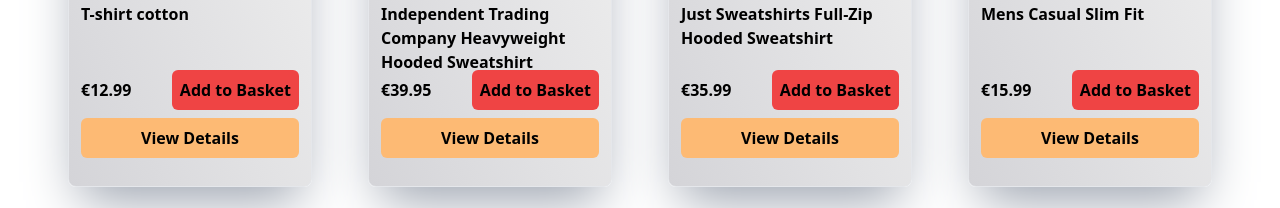
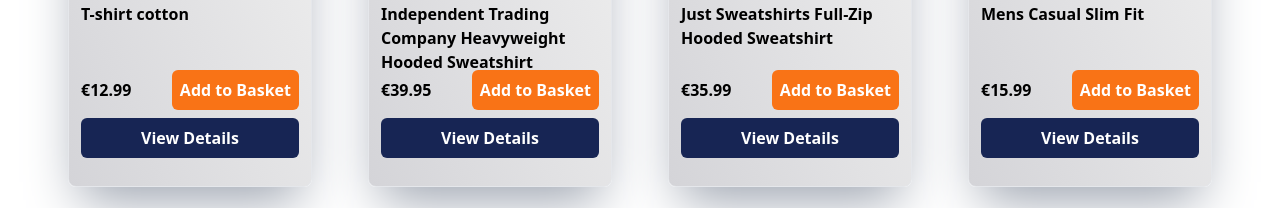
Before and after one commit to zahraRostami1999/shop-app, a React (Vite) app in the folder shop-app/: page /Products in a window 1280 px wide. Shown: the part 503-711 px from the top of the page. Built offline with nearby package versions, Linux system fonts and the light colour scheme; data requests are answered from the project's data file.

Commit message:
edit Card conponent: change btn colors to orange and dark blue

```diff
--- a/shop-app/src/components/card/Card.jsx
+++ b/shop-app/src/components/card/Card.jsx
@@ -21,13 +21,13 @@
             <span>€{price}</span>
             <span
               onClick={() => handleAddToBasket(id)}
-              className="bg-red-500 p-2 rounded-md cursor-pointer"
+              className="bg-orange-500 p-2 rounded-md cursor-pointer text-white"
             >
               Add to Basket
             </span>
           </p>
           <Link to={`/Product/${id}`}>
-            <button className="bg-orange-300 w-full my-2 rounded-md py-2 font-bold">
+            <button className="bg-blue-950 w-full my-2 rounded-md py-2 font-bold text-white">
               View Details
             </button>
           </Link>
```
